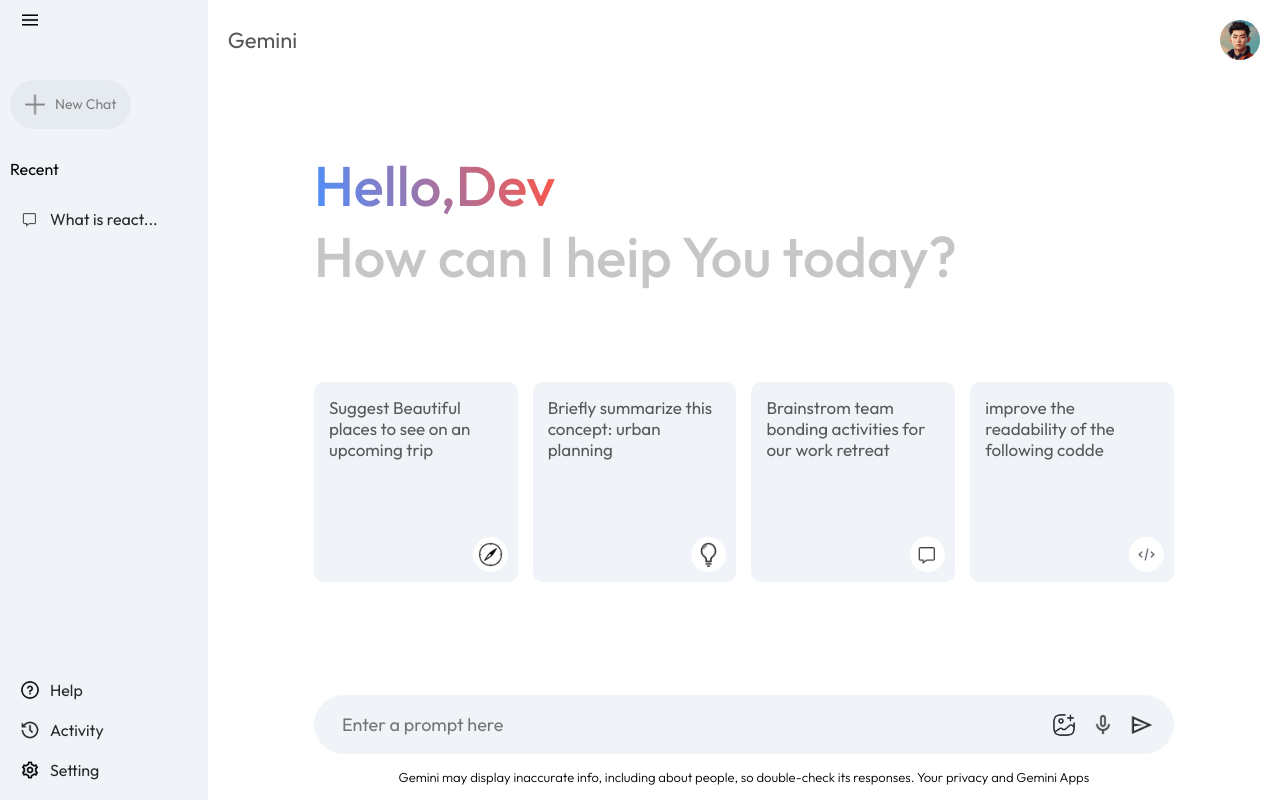
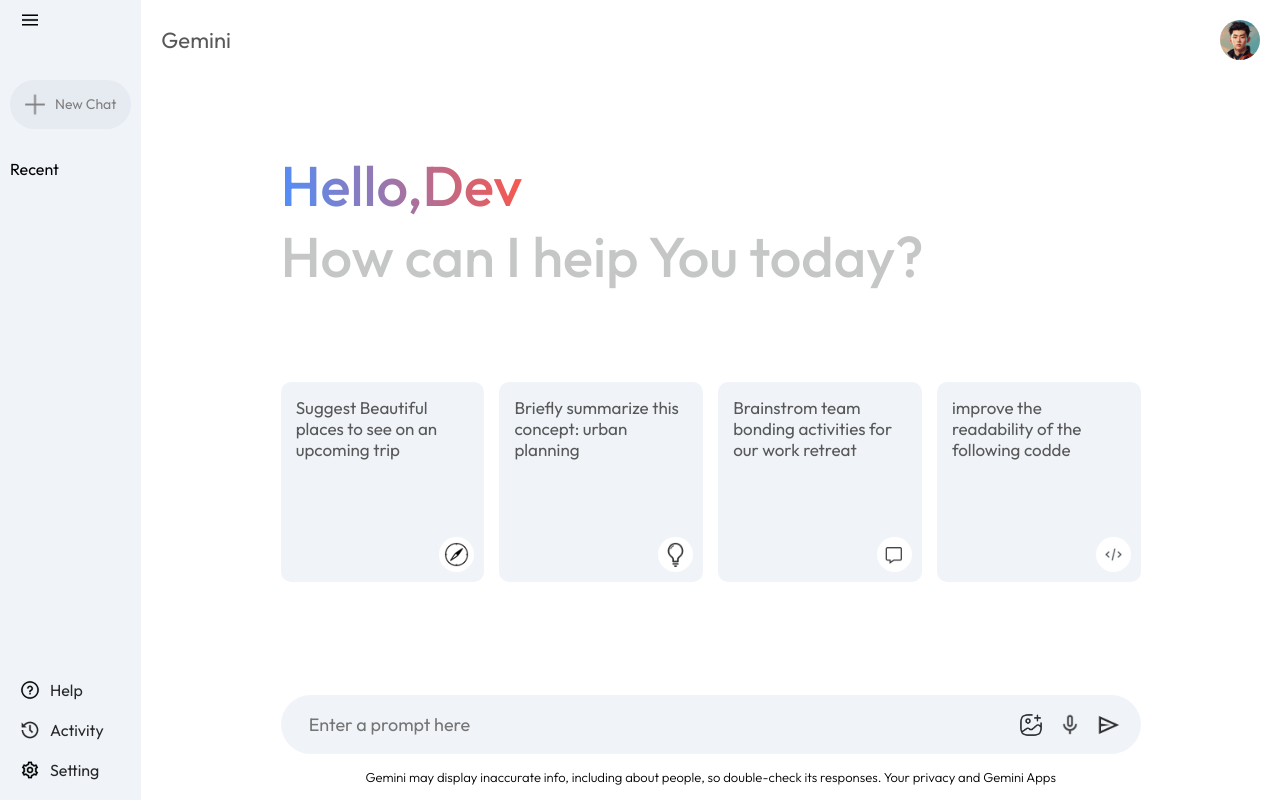
Before and after one commit to hirushan2001/Gemini-Clone, a React (Vite) app: page / in a window 1280 px wide. Built offline with nearby package versions, Linux system fonts and the light colour scheme.

Commit message:
FM | Recent update

```diff
--- a/src/components/Sidebar/Sidebar.jsx
+++ b/src/components/Sidebar/Sidebar.jsx
@@ -1,9 +1,11 @@
-import React, { useState } from 'react';
+import React, { useState, useContext } from 'react';
 import './Sidebar.css';
 import { assets } from '../../assets/assets';
+import { Context } from '../../context/context'; // Make sure this path is correct
 
 const Sidebar = () => {
     const [expanded, setExpanded] = useState(true);
+    const { onSent, prevprompt, setRecentPrompt } = useContext(Context);
 
     const toggleSidebar = () => {
         setExpanded(!expanded);
@@ -25,10 +27,12 @@
                 {expanded && (
                     <div className="recent">
                         <p className='recent-title'>Recent</p>
-                        <div className="recent-entry">
-                            <img src={assets.message_icon} alt="Message Icon" />
-                            <p>What is react...</p>
-                        </div>
+                        {prevprompt.map((item, index) => (
+                            <div key={index} className="recent-entry">
+                                <img src={assets.message_icon} alt="Message Icon" />
+                                <p>{item.slice(0, 18)}...</p>
+                            </div>
+                        ))}
                     </div>
                 )}
             </div>
--- a/src/context/context.jsx
+++ b/src/context/context.jsx
@@ -9,14 +9,12 @@
   const [prevprompt, setPrevPrompt] = useState([]);
   const [showResult, setShowResult] = useState(false);
   const [loading, setLoading] = useState(false);
-  const [resultData, setResultData] = useState([]);
+  const [resultData, setResultData] = useState("");
 
   const delayPara = (index,nextWord) => {
-    return new Promise((resolve) => {
-      setTimeout(() => {
-        resolve(para);
-      }, 500);
-    });
+    setTimeout( function () {
+      setResultData(prev => prev+nextWord);
+    }, 75*index);
   };
 
 
@@ -24,20 +22,25 @@
     setResultData("");
     setLoading(true);
     setShowResult(true);
-    setRecentPrompt(input)
+    setRecentPrompt(input);
+    setPrevPrompt(prev => [...prev, input])
     const response = await run(input);
     let responseArray = response.split("**");
     let newresponse;
     for (let i = 0; i < responseArray.length; i++) {
-    if( i ===0 || i%2 !== 1){
+    if( i === 0 || i%2 !== 1){
         newresponse += responseArray[i];
     }
     else{
-        newresponse += " " + responseArray[i];
+        newresponse += "<b>" + responseArray[i] +"</b>";
     }
     }
     let newResponse2 = newresponse.split("*").join("</br>");
-    setResultData(newResponse2);
+    let newResponseArray = newResponse2.split(" ");
+    for (let i = 0; i < newResponseArray.length; i++) {
+      const nextWord = newResponseArray[i];
+      delayPara(i,nextWord+ "");
+    }
     setLoading(false);
     setInput("");
   };
```
